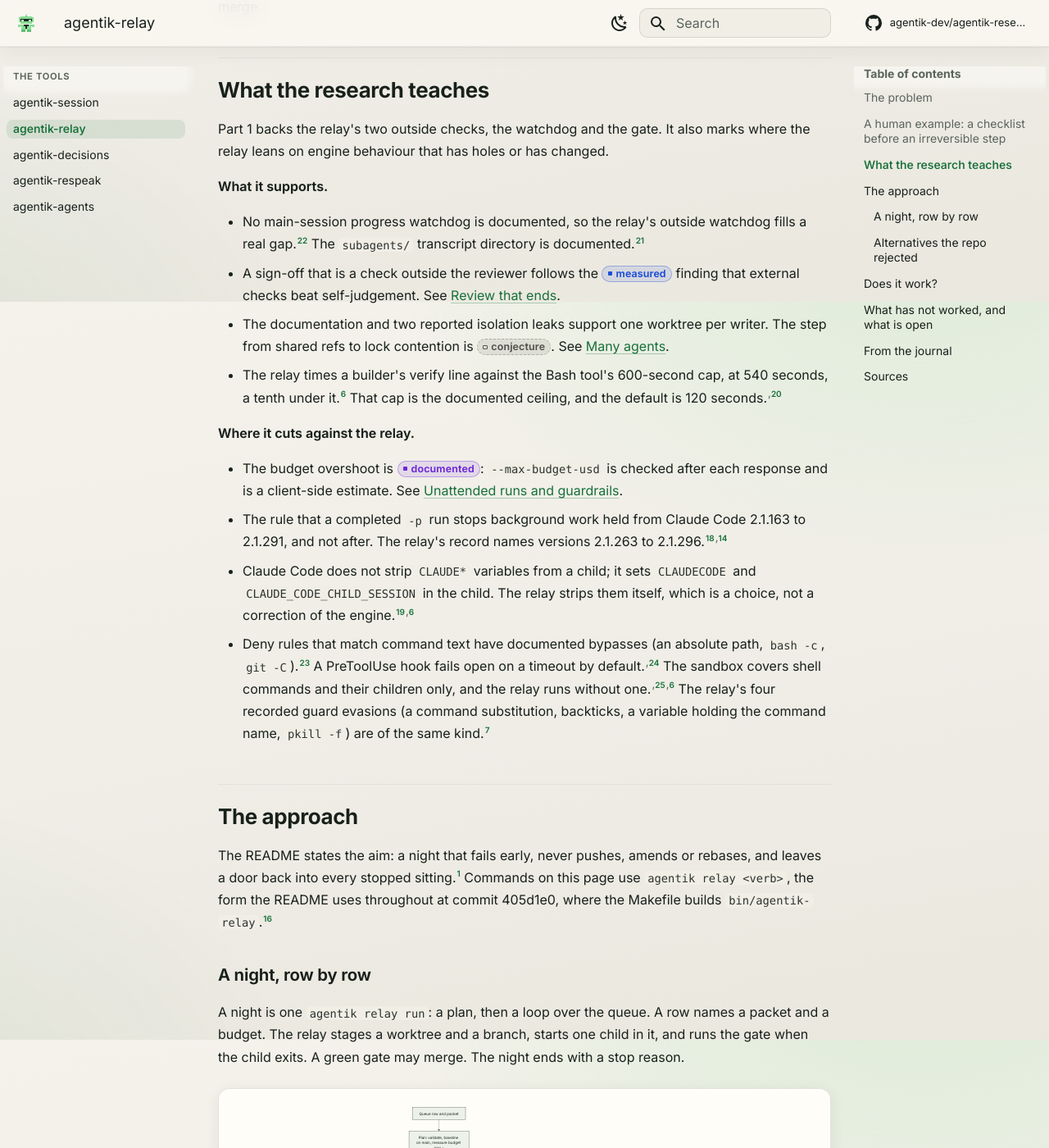
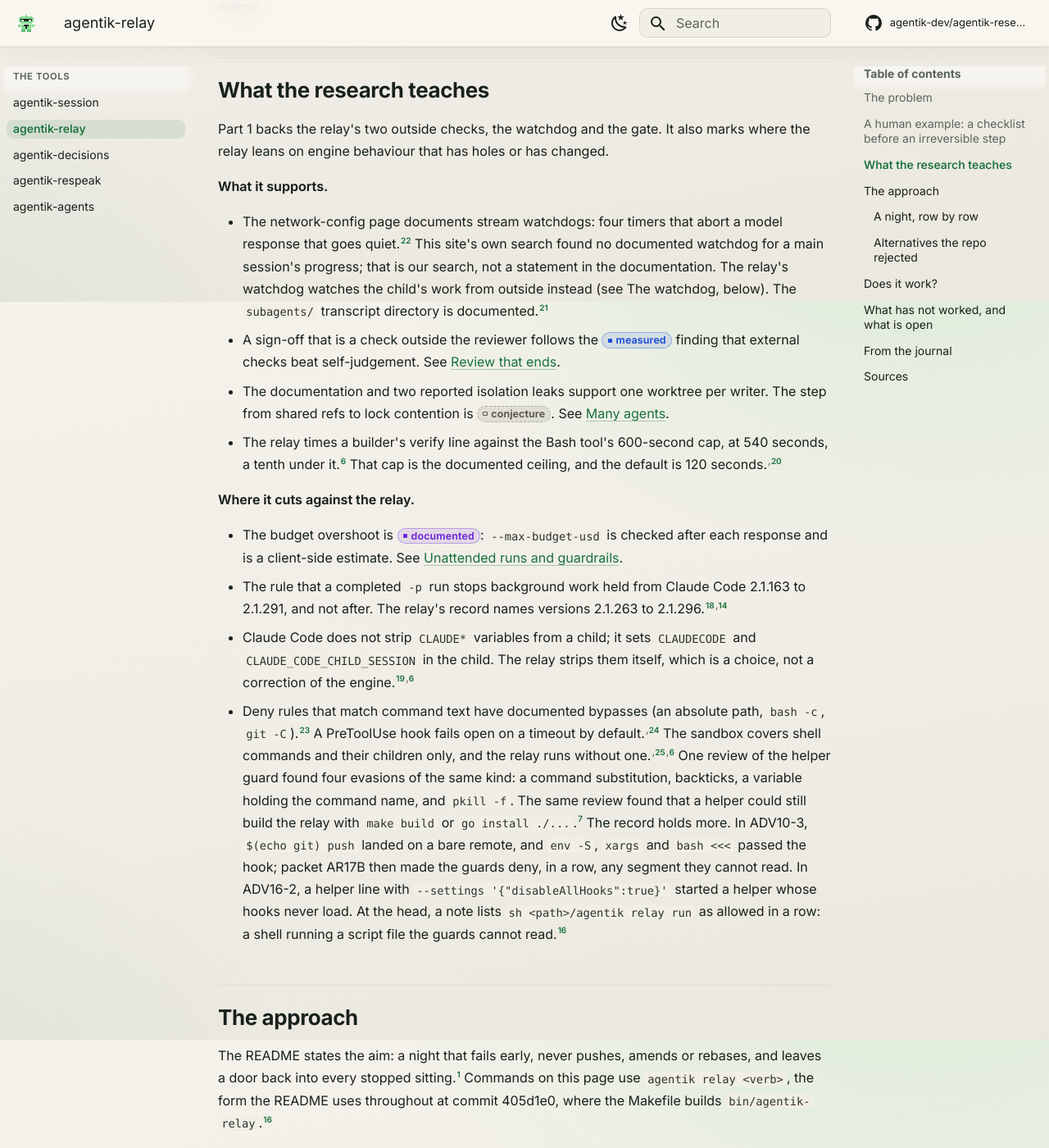
Before and after one commit to agentik-dev/agentik-research, an MkDocs documentation site: the page built from docs/tools/relay.md, in a window 1280 px wide and 1400 px high, scrolled down 2332 px. Shown: the whole window at 82% size. Built offline with MkDocs 1.6.1 and Material for MkDocs 9.7.7, drawn with Linux system fonts in a browser that asks for light colours; comment, search, counter and statistics services are not loaded; some of the changed text lies outside the part shown.

Commit message:
refute round 2: the relay tool page
One review's four evasions, beside the others the record holds; only a
usage-limit or auth stop kills every row; six choices with a named
alternative; 44 stop reasons, 30 listed; the missing main-session
watchdog labelled as this site's own search.

Co-Authored-By: Claude Opus 5.5 <noreply@anthropic.com>
Claude-Session: https://claude.ai/code/session_01R5RHzc5egLvnAPkepxJvb8

```diff
--- a/docs/tools/relay.md
+++ b/docs/tools/relay.md
@@ -29,7 +29,7 @@ Part 1 backs the relay's two outside checks, the watchdog and the gate. It also
 
 **What it supports.**
 
-- No main-session progress watchdog is documented, so the relay's outside watchdog fills a real gap.[^network] The `subagents/` transcript directory is documented.[^subagents]
+- The network-config page documents stream watchdogs: four timers that abort a model response that goes quiet.[^network] This site's own search found no documented watchdog for a main session's progress; that is our search, not a statement in the documentation. The relay's watchdog watches the child's work from outside instead (see The watchdog, below). The `subagents/` transcript directory is documented.[^subagents]
 - A sign-off that is a check outside the reviewer follows the <span class="ev ev-measured">measured</span> finding that external checks beat self-judgement. See [Review that ends](../field/review.md).
 - The documentation and two reported isolation leaks support one worktree per writer. The step from shared refs to lock contention is <span class="ev ev-conjecture">conjecture</span>. See [Many agents](../field/many-agents.md).
 - The relay times a builder's verify line against the Bash tool's 600-second cap, at 540 seconds, a tenth under it.[^designr1] That cap is the documented ceiling, and the default is 120 seconds.[^bash]
@@ -39,7 +39,7 @@ Part 1 backs the relay's two outside checks, the watchdog and the gate. It also
 - The budget overshoot is <span class="ev ev-documented">documented</span>: `--max-budget-usd` is checked after each response and is a client-side estimate. See [Unattended runs and guardrails](../field/unattended-and-guardrails.md).
 - The rule that a completed `-p` run stops background work held from Claude Code 2.1.163 to 2.1.291, and not after. The relay's record names versions 2.1.263 to 2.1.296.[^changelog][^usagelimit]
 - Claude Code does not strip `CLAUDE*` variables from a child; it sets `CLAUDECODE` and `CLAUDE_CODE_CHILD_SESSION` in the child. The relay strips them itself, which is a choice, not a correction of the engine.[^envvars][^designr1]
-- Deny rules that match command text have documented bypasses (an absolute path, `bash -c`, `git -C`).[^permissions] A PreToolUse hook fails open on a timeout by default.[^hooks] The sandbox covers shell commands and their children only, and the relay runs without one.[^sandbox][^designr1] The relay's four recorded guard evasions (a command substitution, backticks, a variable holding the command name, `pkill -f`) are of the same kind.[^nth]
+- Deny rules that match command text have documented bypasses (an absolute path, `bash -c`, `git -C`).[^permissions] A PreToolUse hook fails open on a timeout by default.[^hooks] The sandbox covers shell commands and their children only, and the relay runs without one.[^sandbox][^designr1] One review of the helper guard found four evasions of the same kind: a command substitution, backticks, a variable holding the command name, and `pkill -f`. The same review found that a helper could still build the relay with `make build` or `go install ./...`.[^nth] The record holds more. In ADV10-3, `$(echo git) push` landed on a bare remote, and `env -S`, `xargs` and `bash <<<` passed the hook; packet AR17B then made the guards deny, in a row, any segment they cannot read. In ADV16-2, a helper line with `--settings '{"disableAllHooks":true}'` started a helper whose hooks never load. At the head, a note lists `sh <path>/agentik relay run` as allowed in a row: a shell running a script file the guards cannot read.[^head]
 
 ## The approach
 
@@ -71,7 +71,7 @@ flowchart TD
 - **The packet.** A markdown file under 9,216 bytes with a six-row header (from, pin, wall, may touch, acceptance, budget) and six sections. Acceptance lines come from an allowlist of commands. Whole-suite lines are refused as acceptance, because the repo's verify line is the gate.[^designr1]
 - **The child.** `caffeinate -i claude -p --permission-mode auto --allowedTools "Bash Edit Write MultiEdit NotebookEdit" --model <m> --max-turns <n> --max-budget-usd <x> --output-format stream-json --verbose --session-id <uuid>`, run from the worktree, with the resume line known before the first byte. Its stdin is the repo's every-session block, a rules block, one context line and the packet verbatim. Its git is fenced by a pre-push hook that refuses, a deny push URL on every remote, and PreToolUse guards. The guards read Bash through a real shell parser, adopted after three review rounds each found a shape the hand-written reader missed.[^designr1][^guardparser][^decisions]
 - **The gate.** Deterministic, zero tokens, in the driver: the same function by hand and at night. It checks, in order, for a result event with no error, HEAD moved, a clean tree, origin unmoved and no orphans. Every changed path must then fall within the may-touch list. Each acceptance line then re-runs in a fresh clone at the bound sha, under a pinned environment, with a 900-second limit. Next the verify line runs. Last comes the merge, only under the `merge-on-green` policy; it first runs the verify line on the merged tree. The queue's default policy is `branch-only`, which keeps the branch for the owner.[^queue] A gate whose facts cannot be read is unrun, and an unrun gate is never a pass.[^designr1]
-- **Stop reasons.** The code names thirty. A packet failure (a red gate, a stall, an unrun gate) is the builder's, and the night moves on to the next independent row. A sitting failure means the prompt or the driver is broken, and the night stops. A usage limit or an expired login kills every running row.[^code][^designr1]
+- **Stop reasons.** The code declares 44 `StopReason` values, and its `StopReasons` list holds 30 of them. The other 14, `stalled` and `gate-unrun` among them, are reasons for a red row, an unrun or refused gate, stage or merge, or a refused start.[^head] A packet failure (a red gate, a stall, an unrun gate) is the builder's, and the night moves on to the next independent row. A sitting failure means the prompt or the driver is broken, and the night stops.[^code][^designr1] A `usage-limit` or `auth` stop, the account's limit or login, stops the whole night and kills every running row with that reason, keeping each row's worktree.[^head] A window limit pauses the night instead, and a model's own limit that names its reset pauses only that model's rows, while rows on other models keep running (see Usage limits, below).[^decisions]
 - **Money.** Two layers cap it. Per row, the budget becomes the child's own `--max-budget-usd`, with defaults of 15 dollars and 100 turns. Per night, the relay compares `--max-usd` with the ledger tally before each pick. When no result event read a sitting's cost, the tally holds that sitting at its own budget, never at zero. No code kills a running sitting for the night cap, so a night can overshoot by the running rows' budgets. That is our reading of the code, not a measured overshoot.[^code][^queue]
 - **The watchdog.** Every 60 seconds it samples the worktree's HEAD, the newest file time outside `.git`, and the CPU seconds of the child's process group. If all three stay unchanged for 2,700 seconds, it kills the group. The row goes red with reason stalled, and a second stall stops the night. After exit, an orphan sweep kills survivors by start time, so it never kills a reused pid.[^designr1][^code]
 - **Usage limits.** The relay classifies a rate-limit event as a window, a weekly limit, a model limit or unknown. A window limit pauses the night until the reset plus two minutes. A model limit with a reset pauses only that model's rows. A weekly limit stops the night. Paused rows continue under a fresh session id rather than a resume. A row stopped by a limit had sat at 206k context, which a resume would reload with a cold cache.[^usagelimit][^decisions]
@@ -87,10 +87,10 @@ The repo records eight choices against a named alternative, each with its reason
 | The lock is a loopback TCP port | A pid file, then an ancestor rule, then `flock` | Reviews found a child could change its environment, detach, or unlink the pid file; the kernel frees a port when its holder dies, so no sitting can unlink it[^designr1] |
 | The guard reads Bash through a real parser | Keep patching the hand-written reader | Three review rounds each found a shape that hid a push[^guardparser] |
 | The verify limit is per repo | One fixed 900-second limit | A verify line cut at 900 seconds twice read as a failure with no failing test[^nth][^decisions] |
-| A model's own limit pauses only its rows | Pause the whole night on any limit | Other models' rows can run on[^decisions] |
 | Soft request at 90 percent, kill at 120 | A hard kill at 100 percent | The kill is for runaways; the share moves only on a night's recorded tune lines, never on a guess[^designr1] |
 | The ledger stays out of the repo | Copy it into history at close | Decision D18: the report is the only repo write[^designr1] |
-| A stalled row is red, a second stall stops the night | Every stall stops the night | A stall can be the driver's as much as the packet's[^reviews] |
+
+Two more choices name no rejected alternative. A model's own limit with a reset pauses only that model's rows, and rows on other models keep running; entry 12 records this as the owner's answer and gives no other reason.[^decisions] Review R6 keeps a stalled row red, beside `load`, `invariant` and `orphans`, which stop the night. It notes that "a stall can be the driver's as much as the packet's", and keeps the stand-in's rule that a second stall in one night stops it.[^reviews][^head]
 
 ## Does it work?
 
@@ -143,7 +143,7 @@ The failures the record holds are listed under the problem, above. The journal t
 [^queue]: agentik-dev/agentik-relay, "relay/queue.yaml", commit a326550, <https://github.com/agentik-dev/agentik-relay/blob/a326550/relay/queue.yaml>.
 [^usagelimit]: agentik-dev/agentik-relay, "design/usage-limit-resume-r1.md", commit a326550, <https://github.com/agentik-dev/agentik-relay/blob/a326550/design/usage-limit-resume-r1.md>.
 [^makefile]: agentik-dev/agentik-relay, "Makefile", commit a326550, <https://github.com/agentik-dev/agentik-relay/blob/a326550/Makefile>.
-[^head]: agentik-dev/agentik-relay, "design/review-r6.md", "design/packets/ar11-tla-night.md", "design/breaker-signal-r1.md", "Makefile", "README.md", "history/sittings/" and "design/packets/", commit 405d1e0, <https://github.com/agentik-dev/agentik-relay/tree/405d1e0>.
+[^head]: agentik-dev/agentik-relay, "design/review-r6.md", "design/review-adv10.md", "design/relay-r1.md", "design/packets/ar11-tla-night.md", "design/breaker-signal-r1.md", "internal/relay/types.go", "NICE_TO_HAVE.md", "Makefile", "README.md", "history/sittings/" and "design/packets/", commit 405d1e0, <https://github.com/agentik-dev/agentik-relay/tree/405d1e0>.
 [^charters]: agentik-dev, "history/sittings/" in agentik-relay (405d1e0), agentik-session (e8477a7), agentik-decisions (569a120), agentik-respeak (c83e9b8), agentik-agents (f986500) and agentik-commons (588530f), counted 2026-10-14, <https://github.com/agentik-dev>.
 [^changelog]: Anthropic, "Claude Code changelog", documentation page read 2026-10-14, entries to 9 October 2026, <https://code.claude.com/docs/en/changelog>.
 [^envvars]: Anthropic, "Environment variables", Claude Code documentation read 2026-10-14, <https://code.claude.com/docs/en/env-vars>.
```
Also changed, not shown: other parts of docs/tools/relay.md (+1 -1 lines), research/sources/agentik-relay-head-2026-10-14.md (+15 -1 lines).
